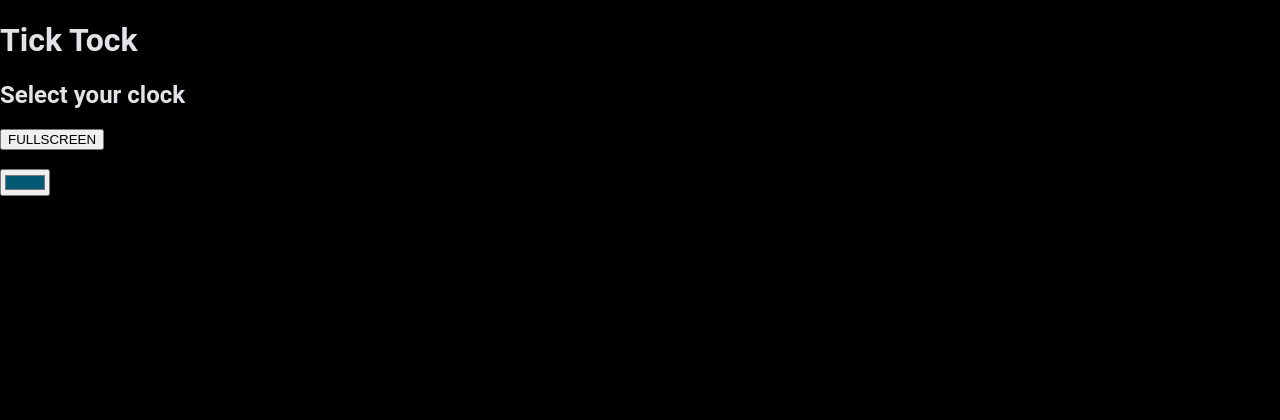
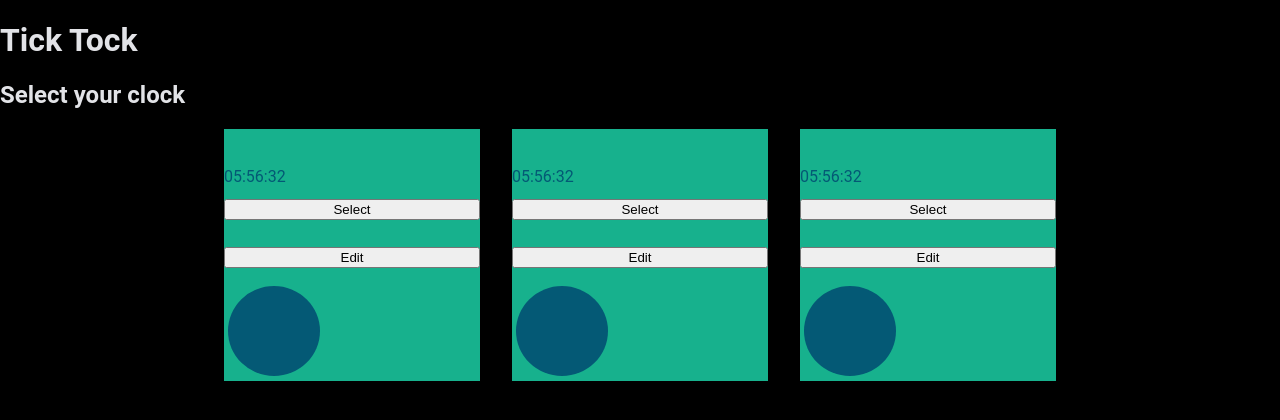
Before and after one commit to Jack-2077/tick-tock, a React (Create React App) app: page / in a window 1280 px wide. Shown: the top 420 px of the page. Built offline with nearby package versions, Linux system fonts and the light colour scheme.

Commit message:
feat: select preferred clock

```diff
--- a/src/app/App.js
+++ b/src/app/App.js
@@ -1,10 +1,29 @@
-import { useState } from 'react';
-import DigitalClock from '../components/DigitalClock';
+import { useState, useEffect } from 'react';
+import Card from '../components/Card';
+import styled from 'styled-components';
+import { AnalogClock, FlipClock, DigitalClock } from '../components/Clocks';
 import GlobalStyles from './GlobalStyles';
 
+const StyledContainer = styled.div`
+  display: flex;
+  gap: 2em;
+  justify-content: center;
+`;
+
+const StyledCard = styled.div`
+  background-color: rgb(23, 177, 141);
+  width: 20vw;
+
+  button {
+    margin: 1em 0;
+    width: 100%;
+  }
+`;
+
 function App() {
-  const [themeColor, setThemeColor] = useState('#045975');
+  const [color, setColor] = useState('#045975');
   const [showClock, setShowClock] = useState(false);
+  const [active, setActive] = useState('');
 
   const toggleFullScreen = () => {
     if (!document.fullscreenElement) {
@@ -21,8 +40,23 @@ function App() {
       <GlobalStyles />
       <h1>Tick Tock</h1>
       <h2>Select your clock</h2>
-      <div>
-        <button onClick={toggleFullScreen}>FULLSCREEN</button>
+      <StyledContainer>
+        <Card clock={'clock-1'} handleActiveClock={setActive}>
+          <FlipClock />
+        </Card>
+        <Card clock={'clock-2'} handleActiveClock={setActive}>
+          <AnalogClock />
+        </Card>
+
+        <Card clock={'clock-3'} handleActiveClock={setActive}>
+          <DigitalClock />
+        </Card>
+      </StyledContainer>
+      {active === 'clock-1' && <FlipClock primaryColor={color} />}
+      {active === 'clock-2' && <AnalogClock primaryColor={color} />}
+      {active === 'clock-3' && <DigitalClock primaryColor={color} />}
+      {/* <button onClick={toggleFullScreen}>FULLSCREEN</button>
+
       {!showClock ? (
         <>
           <br />
@@ -35,8 +69,7 @@ function App() {
         </>
       ) : (
         <DigitalClock themeColor={themeColor} />
-        )}
-      </div>
+      )} */}
     </>
   );
 }
--- a/src/components/Card.js
+++ b/src/components/Card.js
@@ -1,8 +1,8 @@
-import React from 'react';
+import React, { useState, cloneElement } from 'react';
 import styled from 'styled-components/macro';
 import DigitalClockImg from '../assets/DigitalClock.jpg';
 
-const StyledCard = styled.div`
+const StyledCard1 = styled.div`
   background-color: #fff;
   border-radius: 10px;
   box-shadow: 0 10px 10px rgb(0 0 0 / 20%);
@@ -57,17 +57,71 @@ const StyledCard = styled.div`
     }
   }
 `;
-export default function Card() {
+
+const StyledCard = styled.div.attrs((props) => ({
+  style: {
+    color: props.color,
+  },
+}))`
+  background-color: rgb(23, 177, 141);
+  width: 20vw;
+  button {
+    margin: 1em 0;
+    width: 100%;
+  }
+
+  input {
+    -webkit-appearance: none;
+    -moz-appearance: none;
+    appearance: none;
+    width: 100px;
+    height: 100px;
+    background-color: transparent;
+    border: none;
+    cursor: pointer;
+  }
+
+  input::-webkit-color-swatch {
+    border-radius: 50%;
+    border: none;
+  }
+
+  input::-moz-color-swatch {
+    border-radius: 50%;
+    border: none;
+  }
+`;
+
+export default function Card({ clock, handleActiveClock, children }) {
+  const [primaryColor, setThemeColor] = useState('#045975');
+  const [showClock, setShowClock] = useState(false);
+
+  const selectClockHandler = () => {
+    setShowClock(!showClock);
+
+    if (!document.fullscreenElement) {
+      document.documentElement.requestFullscreen();
+    } else if (document.exitFullscreen) {
+      document.exitFullscreen();
+    }
+  };
+
+  if (showClock) {
+    return <>{cloneElement(children, { primaryColor })}</>;
+  }
+
   return (
-    <StyledCard>
-      <div className='card-info'>
-        <h2>Digital Clock</h2>
-        <p>Customize</p>
-      </div>
-      <div className='card-preview'>
-        <img src={DigitalClockImg} alt='clock' />
-        <button>Select</button>
-      </div>
+    <StyledCard color={primaryColor}>
+      <br />
+      <br />
+      <span>{new Date().toLocaleTimeString('it-IT')}</span>
+      <button onClick={selectClockHandler}>Select</button>
+      <button>Edit</button>
+      <input
+        type='color'
+        value={primaryColor}
+        onChange={(e) => setThemeColor(e.target.value)}
+      />
     </StyledCard>
   );
 }
--- /dev/null
+++ b/src/components/Clocks/AnalogClock.js
@@ -0,0 +1,5 @@
+import React from 'react';
+
+export default function AnalogClock({ primaryColor }) {
+  return <div style={{ color: primaryColor }}>AnalogClock</div>;
+}
--- /dev/null
+++ b/src/components/Clocks/DigitalClock.js
@@ -0,0 +1,28 @@
+import React, { useState, useEffect } from 'react';
+import styled from 'styled-components/macro';
+
+const StyledDigitalClock = styled.div`
+  color: ${(props) => props.color};
+  text-shadow: 0 0 3vw #f40a35;
+  position: fixed;
+  top: 50%;
+  left: 50%;
+  transform: translate(-50%, -50%);
+  font-size: max(20vw, 30px);
+`;
+
+export default function DigitalClock({ primaryColor }) {
+  const [time, setTime] = useState(() => new Date());
+  useEffect(() => {
+    const id = setInterval(() => {
+      setTime(new Date());
+    }, 1000);
+    return () => clearInterval(id);
+  }, []);
+
+  return (
+    <StyledDigitalClock color={primaryColor}>
+      {time.toLocaleTimeString('it-IT')}
+    </StyledDigitalClock>
+  );
+}
--- /dev/null
+++ b/src/components/Clocks/FlipClock.js
@@ -0,0 +1,5 @@
+import React from 'react';
+
+export default function FlipClock({ primaryColor }) {
+  return <div style={{ color: primaryColor }}>FlipClock</div>;
+}
--- /dev/null
+++ b/src/components/Clocks/index.js
@@ -0,0 +1,3 @@
+export { default as FlipClock } from './FlipClock';
+export { default as AnalogClock } from './AnalogClock';
+export { default as DigitalClock } from './DigitalClock';
--- a/src/components/DigitalClock.js
+++ /dev/null
@@ -1,28 +0,0 @@
-import React, { useState, useEffect } from 'react';
-import styled from 'styled-components/macro';
-
-const StyledDigitalClock = styled.div`
-  /* color: ${(props) => props.themeColor}; */
-  color: #fb4264;
-  text-shadow: 0 0 3vw #f40a35;
-  position: fixed;
-  top: 50%;
-  left: 50%;
-  transform: translate(-50%, -50%);
-  font-size: max(20vw, 30px);
-`;
-export default function DigitalClock({ themeColor }) {
-  const [dateState, setDateState] = useState(new Date());
-
-  useEffect(() => {
-    const interval = setInterval(() => setDateState(new Date()), 1000);
-
-    return () => clearInterval(interval);
-  }, []);
-
-  return (
-    <StyledDigitalClock themeColor={themeColor}>
-      {dateState.toLocaleTimeString('it-IT')}
-    </StyledDigitalClock>
-  );
-}
```
Lines whose indentation alone changed are shown as unchanged.
